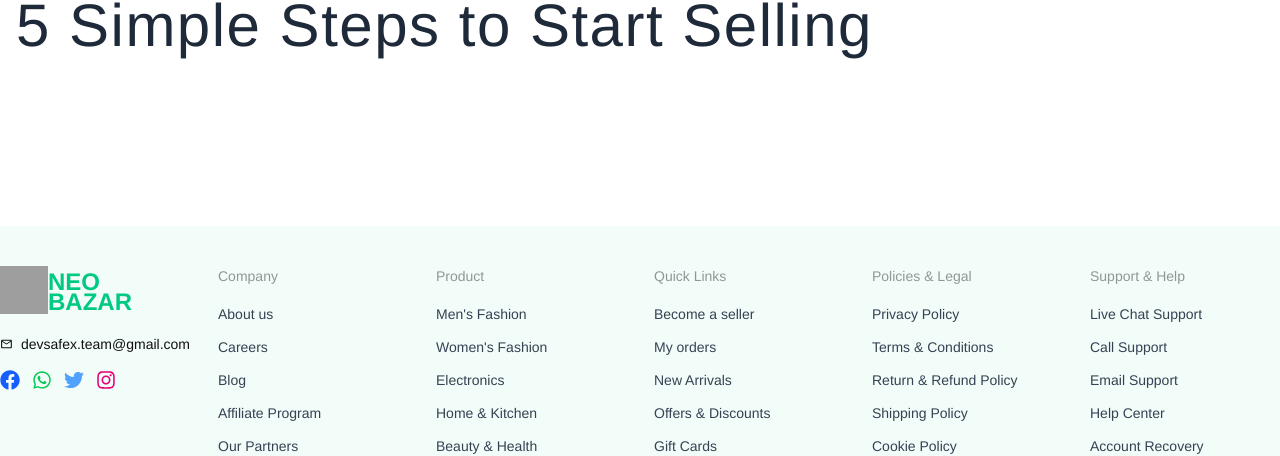
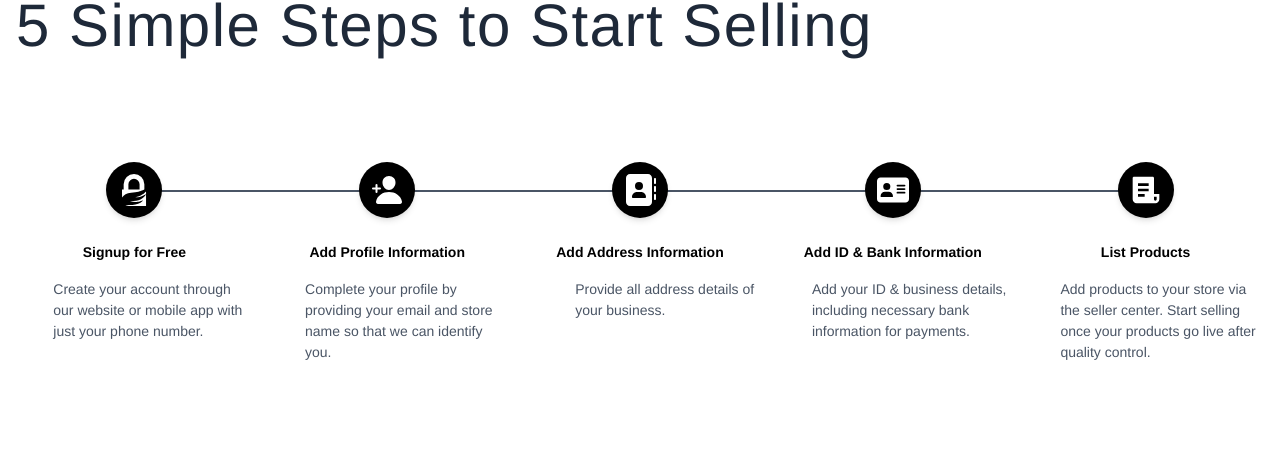
Before and after one commit to devsafex/neo-bazar, a React (Vite) app: page /become-seller in a window 1280 px wide. Shown: the part 980-1436 px from the top of the page. Built offline with nearby package versions, Linux system fonts and the light colour scheme; no server answers; grey boxes are pictures that could not be loaded.

Commit message:
timeline added to become a seller section

```diff
--- a/src/Pages/BecomeSeller/BecomeSeller.jsx
+++ b/src/Pages/BecomeSeller/BecomeSeller.jsx
@@ -1,3 +1,5 @@
+import { TimelineWithIcon } from "../../components/Timeline/Timeline";
+
 const BecomeSeller = () => {
   return (
     <div className="container mx-auto py-12 px-4">
@@ -120,6 +122,7 @@ const BecomeSeller = () => {
         5 Simple Steps to Start Selling
         </h1>
       </div>
+      <TimelineWithIcon></TimelineWithIcon>
     </div>
   );
 };
--- /dev/null
+++ b/src/components/Timeline/Timeline.jsx
@@ -0,0 +1,116 @@
+import {
+    Timeline,
+    TimelineItem,
+    TimelineConnector,
+    TimelineHeader,
+    TimelineIcon,
+    TimelineBody,
+    Typography,
+  } from "@material-tailwind/react";
+  import { BiBell, BiDollar, BiHome } from "react-icons/bi";
+import { FaAddressBook, FaAddressCard } from "react-icons/fa6";
+import { IoPersonAdd } from "react-icons/io5";
+import { RiFileList3Fill } from "react-icons/ri";
+import { SiGnuprivacyguard } from "react-icons/si";
+
+  export function TimelineWithIcon() {
+    return (
+      <div className="w-full max-w-7xl mx-auto relative py-10">
+        {/* Vertical Line */}
+        <div className="absolute left-1/2 transform -translate-x-1/2 top-17 w-10/12 h-[2px] bg-gray-600"></div>
+
+        <Timeline className="grid grid-cols-5 gap-x-4">
+          {/* Timeline Item 1 */}
+          <TimelineItem className="col-span-1 flex flex-col items-center text-start ">
+          <TimelineIcon className="p-3 bg-black text-white rounded-full shadow-md">
+                <SiGnuprivacyguard className="h-8 w-8" />
+              </TimelineIcon>
+            <TimelineConnector className="invisible" /> {/* Hidden since line is global */}
+            <TimelineHeader>
+
+              <Typography variant="h6" color="blue-gray" className="mt-4 font-bold">
+                Signup for Free
+              </Typography>
+            </TimelineHeader>
+            <TimelineBody className="mt-2">
+              <Typography className="font-normal text-gray-600">
+                Create your account through our website or mobile app with just your phone number.
+              </Typography>
+            </TimelineBody>
+          </TimelineItem>
+
+          {/* Timeline Item 2 */}
+          <TimelineItem className="col-span-1 flex flex-col items-center ">
+            <TimelineConnector className="invisible" />
+              <TimelineIcon className="p-3 bg-black text-white rounded-full shadow-md">
+                <IoPersonAdd className="h-8 w-8" />
+              </TimelineIcon>
+            <TimelineHeader>
+              <Typography variant="h6" color="blue-gray" className="mt-4 font-bold">
+                Add Profile Information
+              </Typography>
+            </TimelineHeader>
+            <TimelineBody className="mt-2">
+              <Typography className="font-normal text-gray-600">
+                Complete your profile by providing your email and store name so that we can identify you.
+              </Typography>
+            </TimelineBody>
+          </TimelineItem>
+
+          {/* Timeline Item 3 */}
+          <TimelineItem className="col-span-1 flex flex-col items-center ">
+            <TimelineConnector className="invisible" />
+              <TimelineIcon className="p-3 bg-black text-white rounded-full shadow-md">
+                <FaAddressBook className="h-8 w-8" />
+              </TimelineIcon>
+            <TimelineHeader>
+              <Typography variant="h6" color="blue-gray" className="mt-4 font-bold">
+                Add Address Information
+              </Typography>
+            </TimelineHeader>
+            <TimelineBody className="mt-2">
+              <Typography className="font-normal text-gray-600">
+                Provide all address details of your business.
+              </Typography>
+            </TimelineBody>
+          </TimelineItem>
+
+          {/* Timeline Item 4 */}
+          <TimelineItem className="col-span-1 flex flex-col items-center ">
+            <TimelineConnector className="invisible" />
+              <TimelineIcon className="p-3 bg-black text-white rounded-full shadow-md">
+                <FaAddressCard className="h-8 w-8" />
+              </TimelineIcon>
+            <TimelineHeader>
+              <Typography variant="h6" color="blue-gray" className="mt-4 font-bold text-center">
+                Add ID & Bank Information
+              </Typography>
+            </TimelineHeader>
+            <TimelineBody className="mt-2">
+              <Typography className="font-normal text-gray-600">
+                Add your ID & business details, including necessary bank information for payments.
+              </Typography>
+            </TimelineBody>
+          </TimelineItem>
+
+          {/* Timeline Item 5 */}
+          <TimelineItem className="col-span-1 flex flex-col items-center ">
+            <TimelineConnector className="invisible" />
+              <TimelineIcon className="p-3 bg-black text-white rounded-full shadow-md">
+                <RiFileList3Fill className="h-8 w-8" />
+              </TimelineIcon>
+            <TimelineHeader>
+              <Typography variant="h6" color="blue-gray" className="mt-4 font-bold">
+                List Products
+              </Typography>
+            </TimelineHeader>
+            <TimelineBody className="mt-2">
+              <Typography className="font-normal text-gray-600">
+                Add products to your store via the seller center. Start selling once your products go live after quality control.
+              </Typography>
+            </TimelineBody>
+          </TimelineItem>
+        </Timeline>
+      </div>
+    );
+  }
```
